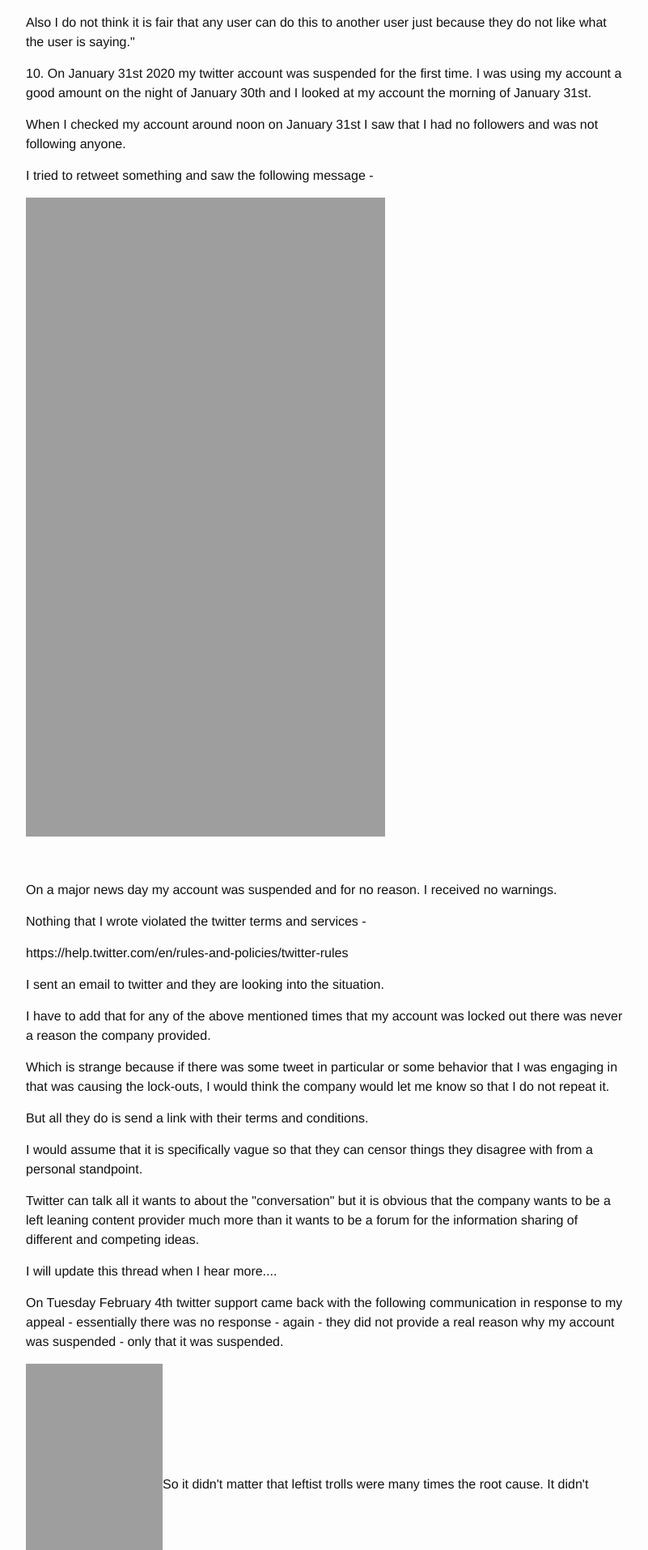
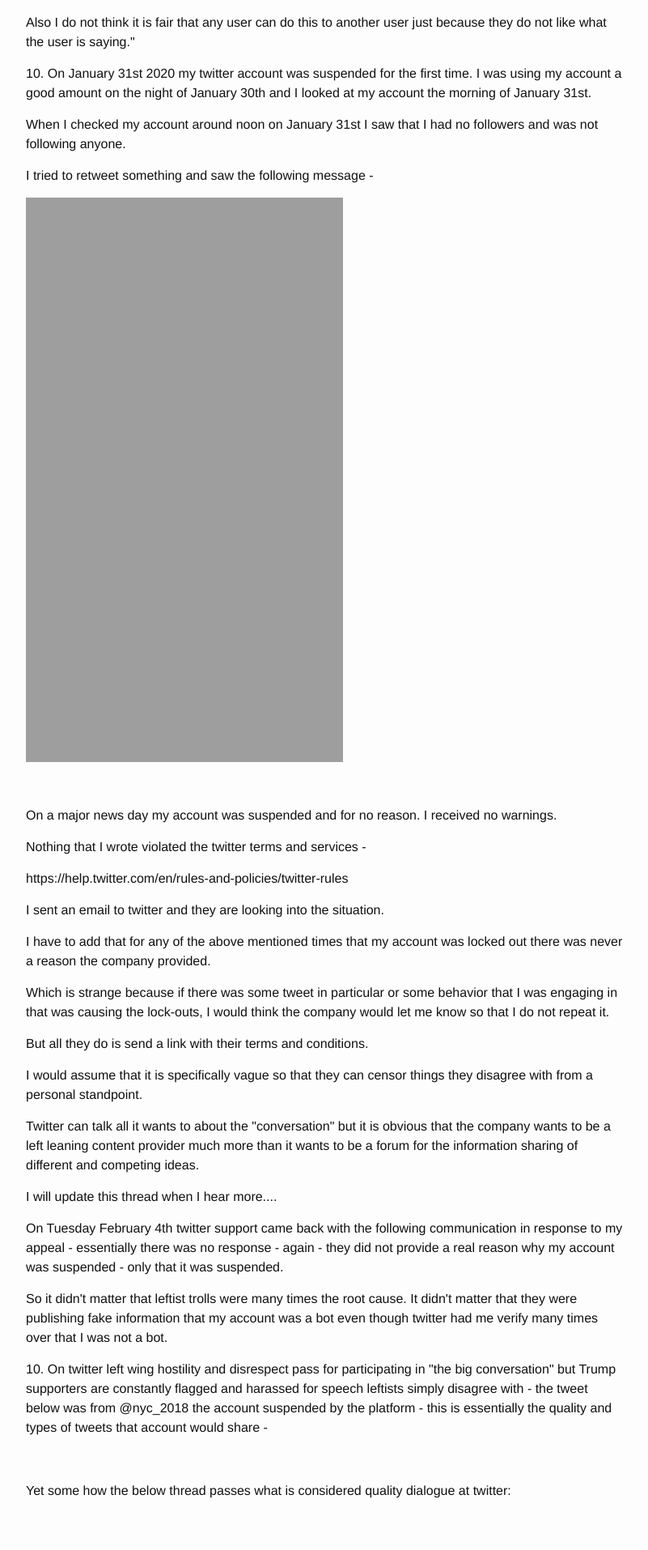
Before and after one commit to newyorkconservative/newyorkconservative.github.io, a Jekyll site: the page built from _posts/2018-08-25-twitter-censorship-and-privacy-concerns.md, in a window 1280 px wide. Shown: the part 2112-4026 px from the top of the page at 81% size, without its empty margins (238-1039 px from the left). Built offline with Jekyll 4.4.1, drawn with Linux system fonts in a browser that asks for light colours.

Commit message:
Syncing _posts/2018-08-25-twitter-censorship-and-privacy-concerns.md from WordPress at https://www.newyorkconservative.com () - wpghs

```diff
--- a/_posts/2018-08-25-twitter-censorship-and-privacy-concerns.md
+++ b/_posts/2018-08-25-twitter-censorship-and-privacy-concerns.md
@@ -36,7 +36,7 @@ post_date: 2018-08-25 00:17:23
 <p>When I checked my account around noon on January 31st I saw that I had no followers and was not following anyone.</p>
 <p>I tried to retweet something and saw the following message -</p>
 <p><!-- wp:image {"id":4961,"sizeSlug":"large"} --></p>
-<figure class="wp-block-image size-large"><img class="wp-image-4961 aligncenter" src="https://www.newyorkconservative.com/wp-content/uploads/2020/02/IMG_0157-576x1024.png" alt="" width="444" height="789" /></figure>
+<figure class="wp-block-image size-large"><img class="wp-image-4961 aligncenter" src="https://www.newyorkconservative.com/wp-content/uploads/2020/02/IMG_0157-576x1024.png" alt="" width="392" height="697" /></figure>
 <p><!-- /wp:image --></p>
 <p> </p>
 <p>On a major news day my account was suspended and for no reason. I received no warnings.</p>
@@ -50,20 +50,14 @@ post_date: 2018-08-25 00:17:23
 <p>Twitter can talk all it wants to about the "conversation" but it is obvious that the company wants to be a left leaning content provider much more than it wants to be a forum for the information sharing of different and competing ideas.</p>
 <p>I will update this thread when I hear more....</p>
 <p>On Tuesday February 4th twitter support came back with the following communication in response to my appeal - essentially there was no response - again - they did not provide a real reason why my account was suspended - only that it was suspended.</p>
-<p><a href="https://www.newyorkconservative.com/wp-content/uploads/2018/08/twitter-one-email.png"><img class="size-medium wp-image-4863 aligncenter" src="https://www.newyorkconservative.com/wp-content/uploads/2018/08/twitter-one-email-169x300.png" alt="" width="169" height="300" /></a>So it didn't matter that leftist trolls were many times the root cause. It didn't matter that they were publishing fake information that my account was a bot even though twitter had me verify many times over that I was not a bot.</p>
+<p>So it didn't matter that leftist trolls were many times the root cause. It didn't matter that they were publishing fake information that my account was a bot even though twitter had me verify many times over that I was not a bot.</p>
 <p>10. On twitter left wing hostility and disrespect pass for participating in "the big conversation" but Trump supporters are constantly flagged and harassed for speech leftists simply disagree with - the tweet below was from @nyc_2018 the account suspended by the platform - this is essentially the quality and types of tweets that account would share -</p>
 <p> </p>
 <p>Yet some how the below thread passes what is considered quality dialogue at twitter:</p>
 <p> </p>
-<p> </p>
-<p> </p>
 
-<!-- wp:image {"id":4961,"sizeSlug":"large"} -->
-<figure class="wp-block-image size-large"><img src="https://www.newyorkconservative.com/wp-content/uploads/2020/02/IMG_0157-576x1024.png" alt="" class="wp-image-4961"/></figure>
-<!-- /wp:image -->
-
-<!-- wp:image {"id":4959,"sizeSlug":"large"} -->
-<figure class="wp-block-image size-large"><img src="https://www.newyorkconservative.com/wp-content/uploads/2020/02/elie-wiesel-2-576x1024.png" alt="" class="wp-image-4959"/></figure>
+<!-- wp:image {"sizeSlug":"large"} -->
+<figure class="wp-block-image size-large"><img src="blob:https://www.newyorkconservative.com/4f948bd2-746a-457b-86ee-0412cdbaf915" alt=""/></figure>
 <!-- /wp:image -->
 
 <!-- wp:paragraph -->
```
